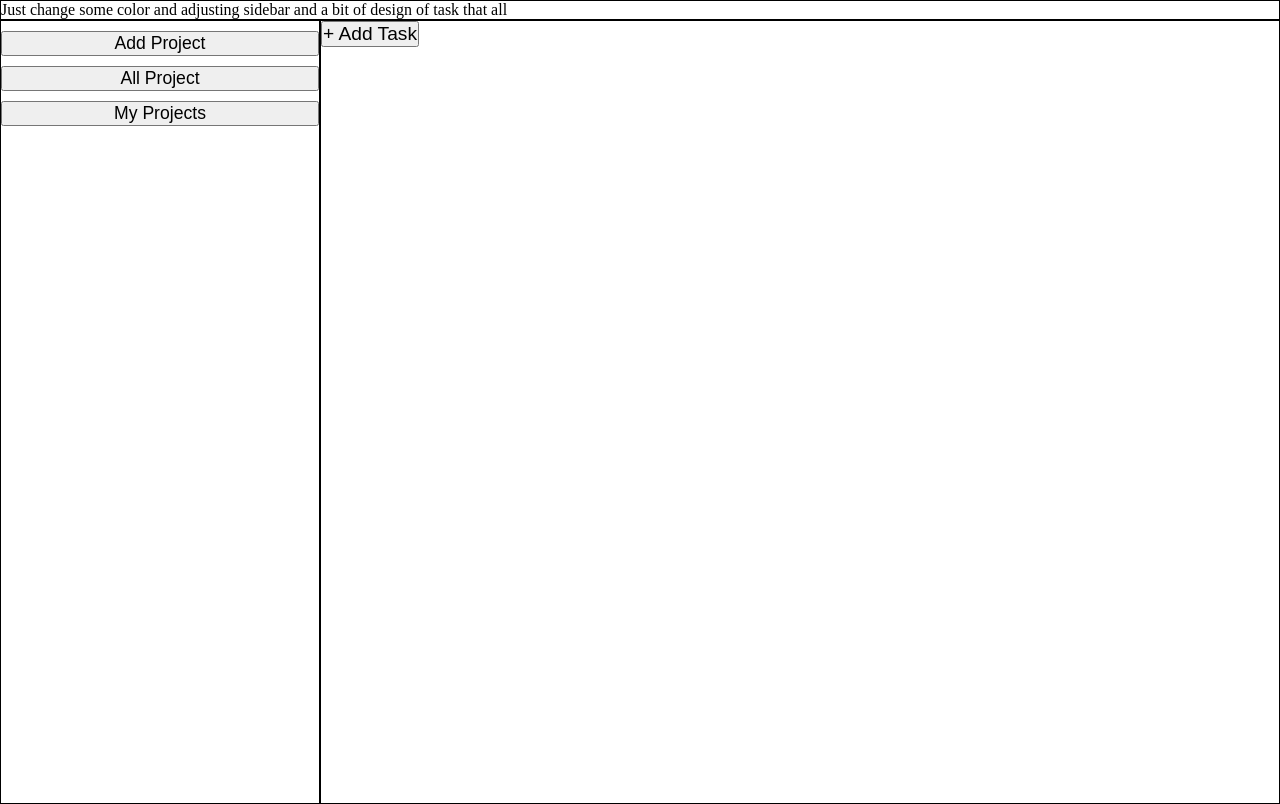
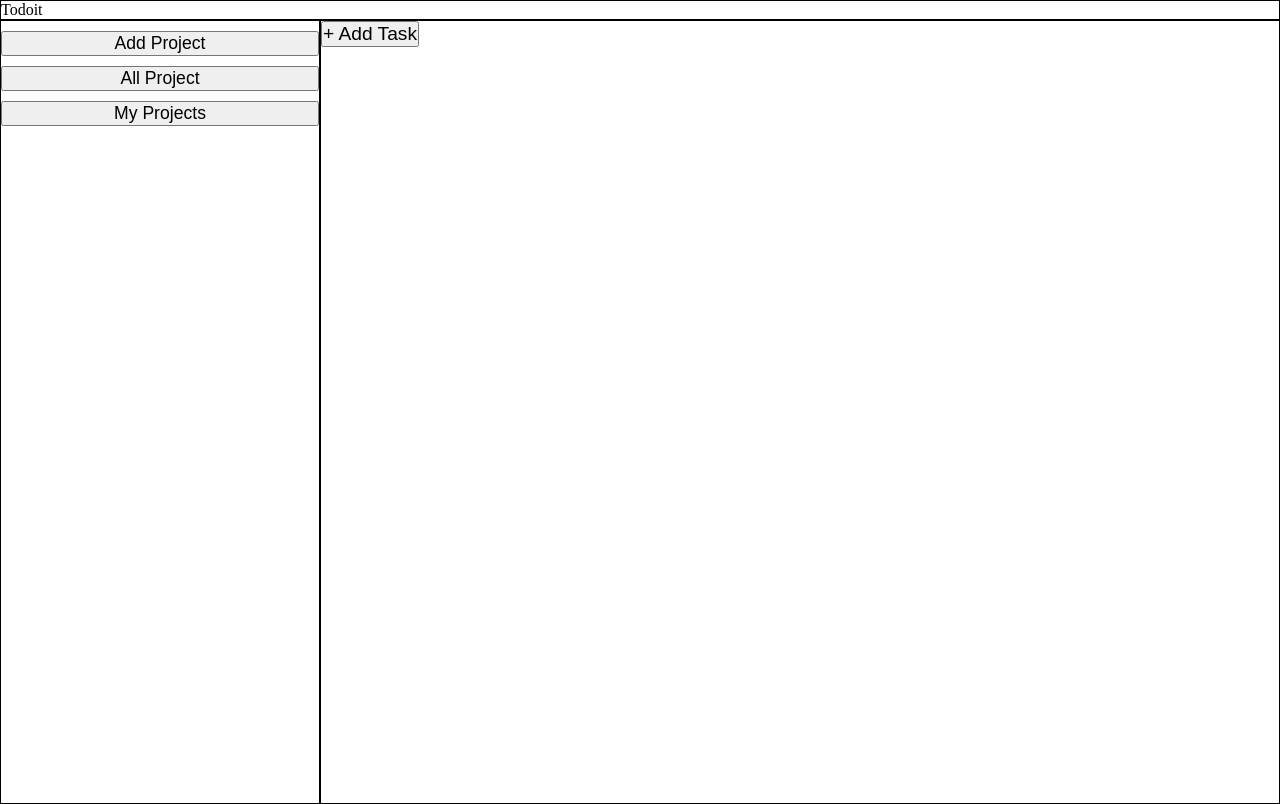
Before and after one commit to terminalcmd/Todoit, a website built with webpack: page src/todoit.html in a window 1280 px wide. Built offline with nearby package versions, Linux system fonts and the light colour scheme.

Commit message:
Todoit app title

```diff
--- a/src/todoit.html
+++ b/src/todoit.html
@@ -7,7 +7,7 @@
 </head>
 <body>
    <div class="todo">
-       <header>Just change some color and adjusting sidebar and  a bit of design of task that all </header>
+       <header>Todoit</header>
        <aside>
             <nav class="navDiv">
             </nav>
```
